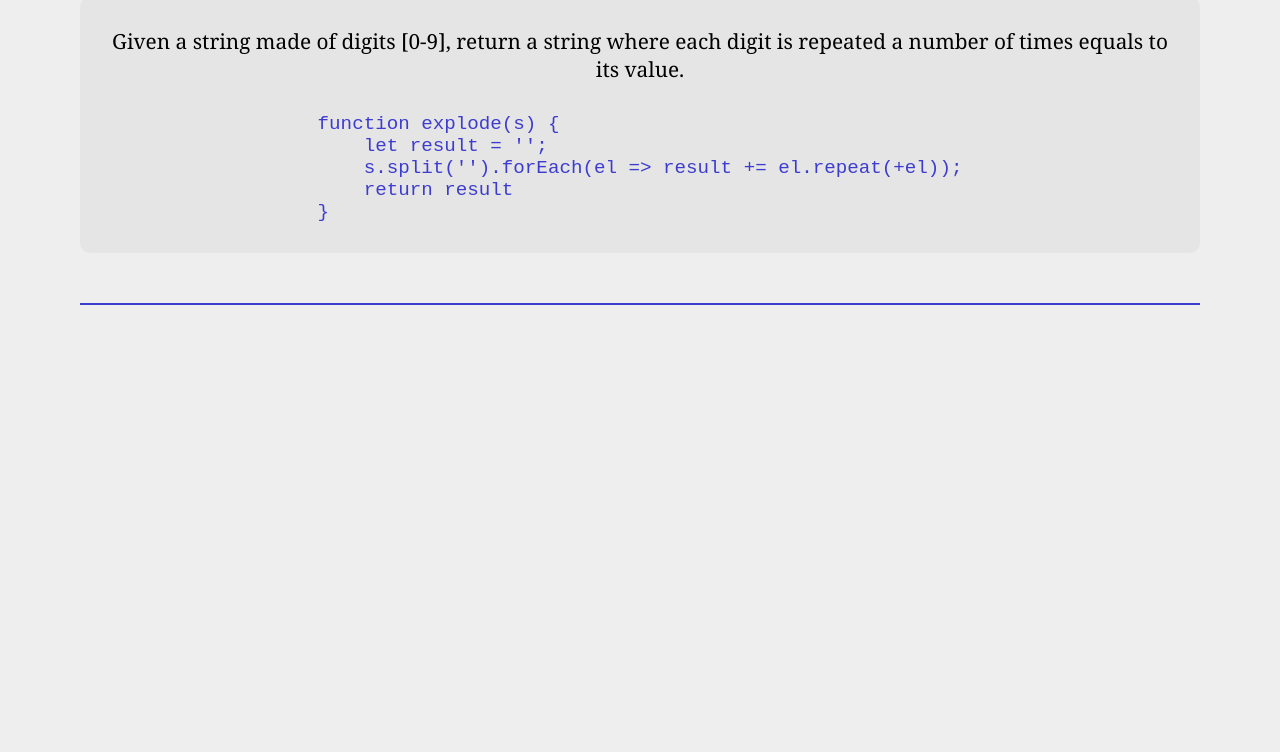
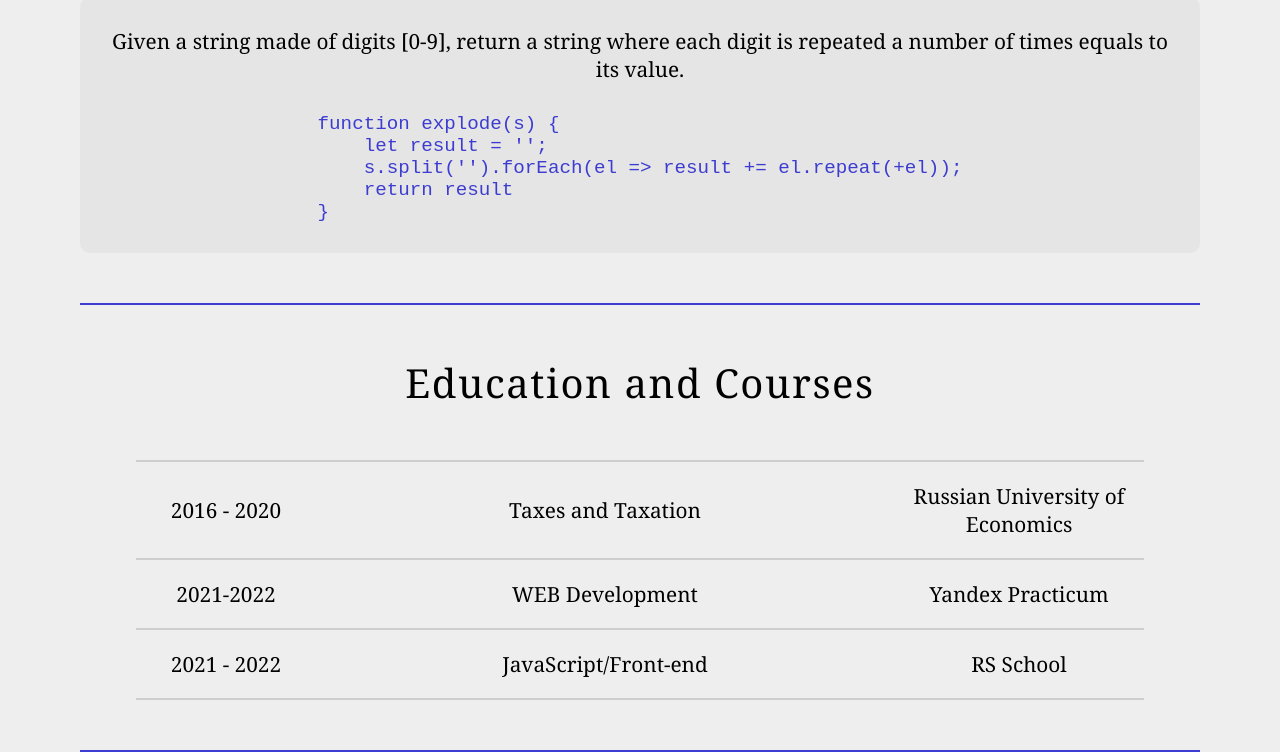
Before and after one commit to Shekhmametyeva/rsschool-cv, a plain HTML site: page index.html in a window 1280 px wide. Shown: the part 1615-2367 px from the top of the page. Before the commit the page ends 1920 px from the top, so only its background shows below. Drawn offline with Linux system fonts and the light colour scheme.

Commit message:
feat: add section education to cv

```diff
--- a/index.html
+++ b/index.html
@@ -87,6 +87,26 @@
 }</pre>
                 </div>
             </section>
+            <section class="section education" id="education">
+                <h2 class="title">Education and Courses</h2>
+                <ul class="education__container">
+                    <li class="education__item education__item__first">
+                        <p class="education__years">2016 - 2020</p>
+                        <p class="education__direction">Taxes and Taxation</p>
+                        <a class="education__link" href="https://www.rea.ru/" target="_blank">Russian University of Economics</a>
+                    </li>
+                    <li class="education__item">
+                        <p class="education__years">2021-2022</p>
+                        <p class="education__direction">WEB Development</p>
+                        <a class="education__link" href="https://practicum.yandex.ru/web/" target="_blank">Yandex Practicum</a>
+                    </li>
+                    <li class="education__item">
+                        <p class="education__years">2021 - 2022</p>
+                        <p class="education__direction">JavaScript/Front-end</p>
+                        <a class="education__link" href="https://rs.school/js-stage0/" target="_blank">RS School</a>
+                    </li>
+                </ul>
+            </section>
         </main>
     </div>
     <div class="wraper-dark"></div>
--- a/style.scss
+++ b/style.scss
@@ -314,3 +314,49 @@ li {
         }
     }
 }
+.education {
+    &__container {
+        display: flex;
+        flex-direction: column;
+        width: 90%;
+        margin: 0 auto;
+    }
+    &__item {
+        @include flex();
+        justify-content: space-between;
+        border-bottom: 2px solid $color-grey-xl;
+        text-align: center;
+        font-size: 1.3rem;
+        &__first {
+            border-top: 2px solid $color-grey-xl;
+        }
+        &:hover {
+            background-color: $color-grey-l;
+            & .education__link {
+                color: $color-blue;
+            }
+        }
+        @media (max-width: 768px) {
+            flex-direction: column;
+            gap: 5px;
+            padding: 10px 0;
+        }
+    }
+    &__years {
+        width: 180px;
+    }
+    &__direction {
+        width: 280px;
+    }
+    &__link {
+        width: 250px;
+        padding: 20px 0;
+        transition: all 0.2s linear;
+        &:hover {
+            transform: scale(108%);
+        }
+        @media (max-width: 768px) {
+            padding: 0;
+        }
+    }
+}
```
Also changed, not shown: style.css, 1 other file.
